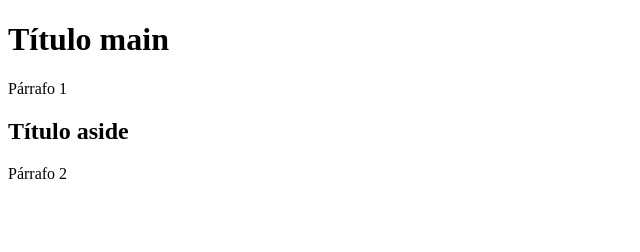
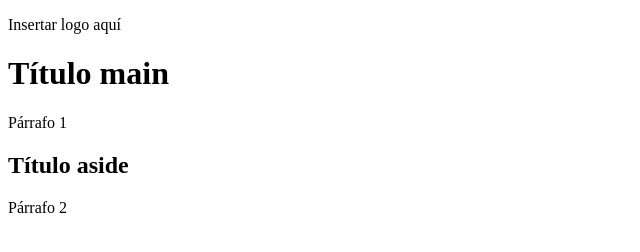
Before and after one commit to MarioByTheWings/MNB, a plain HTML site: page index.html in a window 1280 px wide. Shown: the whole page, without its empty margins (0-640 px from the left). Drawn offline with Linux system fonts and the light colour scheme.

Commit message:
MNB - se agrega header

```diff
--- a/index.html
+++ b/index.html
@@ -6,6 +6,10 @@
     <title>Document</title>
 </head>
 <body>
+    <header>
+        <p>Insertar logo aquí</p>
+    </header>
+
     <main>
         <h1>Título main</h1>
         <p>Párrafo 1</p>
```
